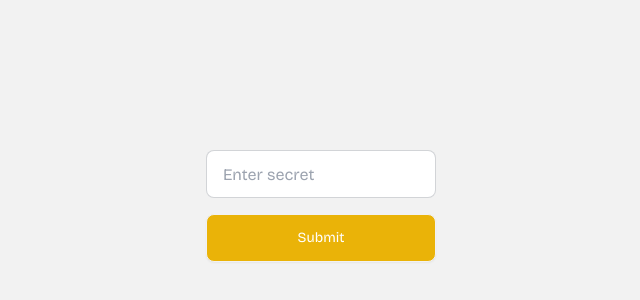
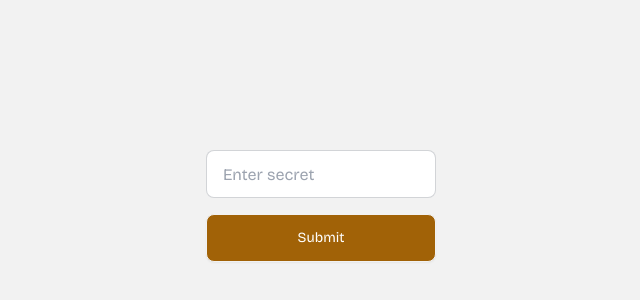
Before and after one commit to Okeke-Divine/remind-so, a Next.js app: page /LmplSNTI_ in a window 1280 px wide. Shown: the part 194-494 px from the top of the page, without its empty margins (319-959 px from the left). Built offline with nearby package versions, Linux system fonts and the light colour scheme.

Commit message:
Updated the list page

```diff
--- a/src/app/LmplSNTI_/page.jsx
+++ b/src/app/LmplSNTI_/page.jsx
@@ -30,7 +30,7 @@ export default function Page() {
                             placeholder="Enter secret"
                             className="input input-bordered"
                         />
-                        <button type="submit" className="btn bg-yellow-500 text-white">Submit</button>
+                        <button type="submit" className="btn bg-yellow-700 text-white">Submit</button>
                     </form>
                 ) : (
                     <iframe
```
